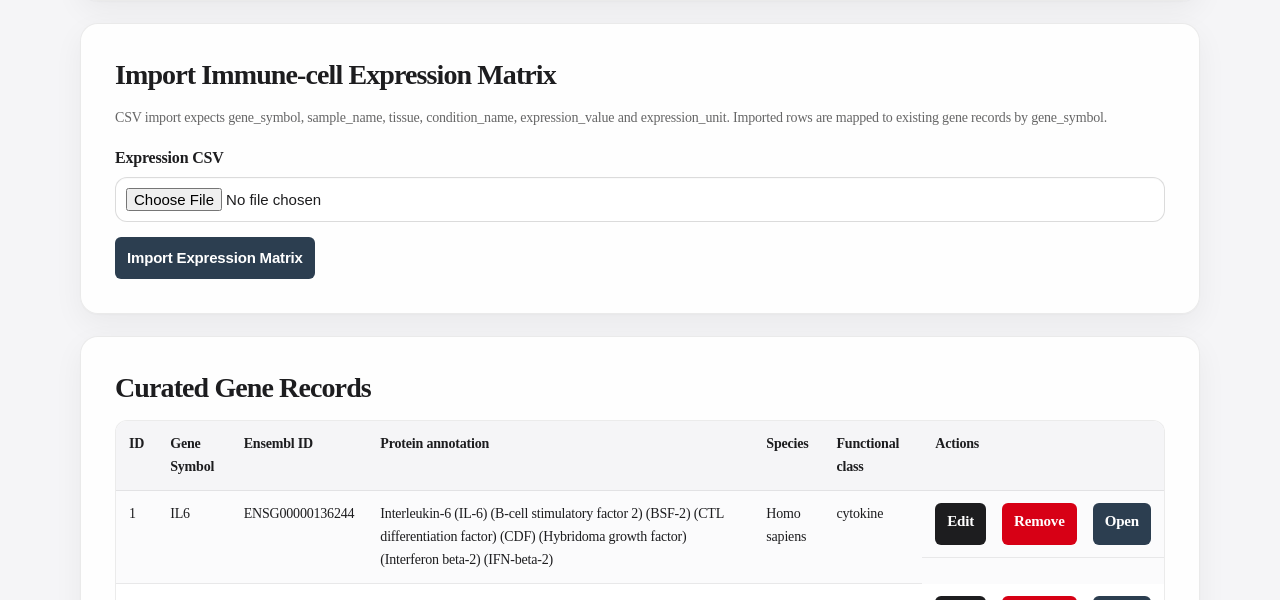
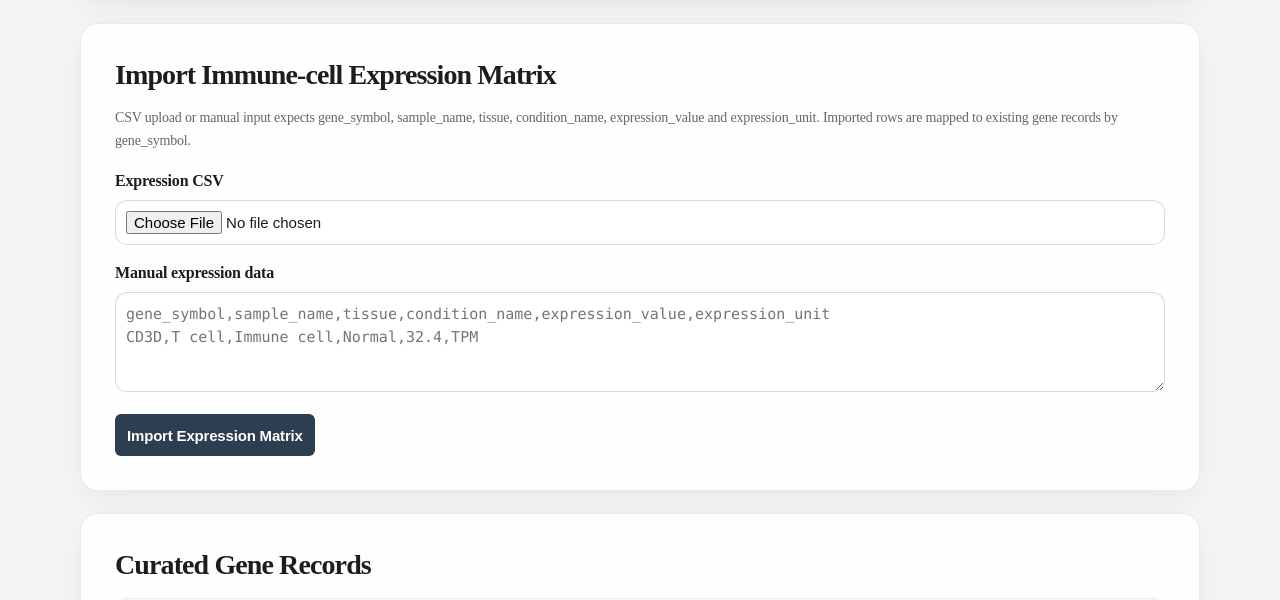
Before and after one commit to Han-Tao-scut/HTML_Study, a PHP site: page /admin.php in a window 1280 px wide. Shown: the part 1212-1812 px from the top of the page. Run offline with PHP 8.4, Linux system fonts and the light colour scheme; data comes from the database, SQL or seed files in the repository.

Commit message:
Add manual expression import fallback

```diff
--- a/admin.php
+++ b/admin.php
@@ -28,6 +28,101 @@ function gene_payload_from_post(): array
         'source_database' => post_value('source_database'),
         'source_url' => post_value('source_url')
     ];
+}
+
+function import_expression_rows(PDO $pdo, $handle, string $sourceName, string $sourceLabel): array
+{
+    $inserted = 0;
+    $skipped = 0;
+    $header = fgetcsv($handle);
+    $required = ['gene_symbol', 'sample_name', 'tissue', 'condition_name', 'expression_value', 'expression_unit'];
+
+    if ($header === false) {
+        throw new RuntimeException('没有找到表达矩阵表头。');
+    }
+
+    $header = array_map('trim', $header);
+    if (array_diff($required, $header)) {
+        throw new RuntimeException('表头不正确。需要 gene_symbol,sample_name,tissue,condition_name,expression_value,expression_unit');
+    }
+
+    $index = array_flip($header);
+    $pdo->beginTransaction();
+
+    $geneStmt = $pdo->prepare("SELECT id, species FROM genes WHERE gene_symbol = :gene_symbol LIMIT 1");
+    $sampleFindStmt = $pdo->prepare("SELECT id FROM samples WHERE sample_name = :sample_name LIMIT 1");
+    $sampleInsertStmt = $pdo->prepare("
+        INSERT INTO samples (sample_name, tissue, condition_name, species, source_database, description)
+        VALUES (:sample_name, :tissue, :condition_name, :species, :source_database, :description)
+    ");
+    $exprStmt = $pdo->prepare("
+        INSERT INTO expression (gene_id, sample_id, expression_value, expression_unit)
+        VALUES (:gene_id, :sample_id, :expression_value, :expression_unit)
+        ON DUPLICATE KEY UPDATE
+            expression_value = VALUES(expression_value),
+            expression_unit = VALUES(expression_unit)
+    ");
+
+    while (($row = fgetcsv($handle)) !== false) {
+        $geneSymbol = trim($row[$index['gene_symbol']] ?? '');
+        $sampleName = trim($row[$index['sample_name']] ?? '');
+        $tissue = trim($row[$index['tissue']] ?? '');
+        $conditionName = trim($row[$index['condition_name']] ?? '');
+        $expressionValue = trim($row[$index['expression_value']] ?? '');
+        $expressionUnit = trim($row[$index['expression_unit']] ?? 'TPM');
+
+        if ($geneSymbol === '' || $sampleName === '' || $expressionValue === '' || !is_numeric($expressionValue)) {
+            $skipped++;
+            continue;
+        }
+
+        $geneStmt->execute([':gene_symbol' => $geneSymbol]);
+        $gene = $geneStmt->fetch();
+        if (!$gene) {
+            $skipped++;
+            continue;
+        }
+
+        $sampleFindStmt->execute([':sample_name' => $sampleName]);
+        $sample = $sampleFindStmt->fetch();
+
+        if ($sample) {
+            $sampleId = (int)$sample['id'];
+        } else {
+            $sampleInsertStmt->execute([
+                ':sample_name' => $sampleName,
+                ':tissue' => $tissue,
+                ':condition_name' => $conditionName,
+                ':species' => $gene['species'],
+                ':source_database' => $sourceLabel,
+                ':description' => $sourceLabel === 'Manual input' ? 'Imported from manual expression input' : 'Imported from expression CSV'
+            ]);
+            $sampleId = (int)$pdo->lastInsertId();
+        }
+
+        $exprStmt->execute([
+            ':gene_id' => $gene['id'],
+            ':sample_id' => $sampleId,
+            ':expression_value' => $expressionValue,
+            ':expression_unit' => $expressionUnit !== '' ? $expressionUnit : 'TPM'
+        ]);
+        $inserted++;
+    }
+
+    $logStmt = $pdo->prepare("
+        INSERT INTO import_logs (file_name, import_type, records_inserted, notes)
+        VALUES (:file_name, :import_type, :records_inserted, :notes)
+    ");
+    $logStmt->execute([
+        ':file_name' => $sourceName,
+        ':import_type' => $sourceLabel === 'Manual input' ? 'expression_manual' : 'expression_csv',
+        ':records_inserted' => $inserted,
+        ':notes' => 'Skipped rows: ' . $skipped
+    ]);
+
+    $pdo->commit();
+
+    return [$inserted, $skipped];
 }
 
 if ($_SERVER['REQUEST_METHOD'] === 'POST' && ($_POST['action'] ?? '') === 'add') {
@@ -105,99 +200,17 @@ if ($_SERVER['REQUEST_METHOD'] === 'POST' && ($_POST['action'] ?? '') === 'delet
 }
 
 if ($_SERVER['REQUEST_METHOD'] === 'POST' && ($_POST['action'] ?? '') === 'import_expression') {
-    if (!isset($_FILES['expression_csv']) || $_FILES['expression_csv']['error'] !== UPLOAD_ERR_OK) {
-        $error = '请上传有效的 expression CSV 文件。';
-    } else {
-        $tmpName = $_FILES['expression_csv']['tmp_name'];
-        $originalName = $_FILES['expression_csv']['name'];
-        $inserted = 0;
-        $skipped = 0;
+    $manualExpression = trim($_POST['expression_manual'] ?? '');
+    $uploadError = $_FILES['expression_csv']['error'] ?? UPLOAD_ERR_NO_FILE;
 
+    if ($uploadError === UPLOAD_ERR_OK) {
         try {
-            $handle = fopen($tmpName, 'r');
-            $header = fgetcsv($handle);
-            $required = ['gene_symbol', 'sample_name', 'tissue', 'condition_name', 'expression_value', 'expression_unit'];
-
-            if ($header === false || array_diff($required, $header)) {
-                throw new RuntimeException('CSV 表头不正确。需要 gene_symbol,sample_name,tissue,condition_name,expression_value,expression_unit');
+            $handle = fopen($_FILES['expression_csv']['tmp_name'], 'r');
+            if ($handle === false) {
+                throw new RuntimeException('无法读取上传的 CSV 文件。');
             }
-
-            $index = array_flip($header);
-            $pdo->beginTransaction();
-
-            $geneStmt = $pdo->prepare("SELECT id, species FROM genes WHERE gene_symbol = :gene_symbol LIMIT 1");
-            $sampleFindStmt = $pdo->prepare("SELECT id FROM samples WHERE sample_name = :sample_name LIMIT 1");
-            $sampleInsertStmt = $pdo->prepare("
-                INSERT INTO samples (sample_name, tissue, condition_name, species, source_database, description)
-                VALUES (:sample_name, :tissue, :condition_name, :species, :source_database, :description)
-            ");
-            $exprStmt = $pdo->prepare("
-                INSERT INTO expression (gene_id, sample_id, expression_value, expression_unit)
-                VALUES (:gene_id, :sample_id, :expression_value, :expression_unit)
-                ON DUPLICATE KEY UPDATE
-                    expression_value = VALUES(expression_value),
-                    expression_unit = VALUES(expression_unit)
-            ");
-
-            while (($row = fgetcsv($handle)) !== false) {
-                $geneSymbol = trim($row[$index['gene_symbol']] ?? '');
-                $sampleName = trim($row[$index['sample_name']] ?? '');
-                $tissue = trim($row[$index['tissue']] ?? '');
-                $conditionName = trim($row[$index['condition_name']] ?? '');
-                $expressionValue = trim($row[$index['expression_value']] ?? '');
-                $expressionUnit = trim($row[$index['expression_unit']] ?? 'TPM');
-
-                if ($geneSymbol === '' || $sampleName === '' || $expressionValue === '' || !is_numeric($expressionValue)) {
-                    $skipped++;
-                    continue;
-                }
-
-                $geneStmt->execute([':gene_symbol' => $geneSymbol]);
-                $gene = $geneStmt->fetch();
-                if (!$gene) {
-                    $skipped++;
-                    continue;
-                }
-
-                $sampleFindStmt->execute([':sample_name' => $sampleName]);
-                $sample = $sampleFindStmt->fetch();
-
-                if ($sample) {
-                    $sampleId = (int)$sample['id'];
-                } else {
-                    $sampleInsertStmt->execute([
-                        ':sample_name' => $sampleName,
-                        ':tissue' => $tissue,
-                        ':condition_name' => $conditionName,
-                        ':species' => $gene['species'],
-                        ':source_database' => 'CSV import',
-                        ':description' => 'Imported from expression CSV'
-                    ]);
-                    $sampleId = (int)$pdo->lastInsertId();
-                }
-
-                $exprStmt->execute([
-                    ':gene_id' => $gene['id'],
-                    ':sample_id' => $sampleId,
-                    ':expression_value' => $expressionValue,
-                    ':expression_unit' => $expressionUnit !== '' ? $expressionUnit : 'TPM'
-                ]);
-                $inserted++;
-            }
-
+            [$inserted, $skipped] = import_expression_rows($pdo, $handle, $_FILES['expression_csv']['name'], 'CSV import');
             fclose($handle);
-
-            $logStmt = $pdo->prepare("
-                INSERT INTO import_logs (file_name, import_type, records_inserted, notes)
-                VALUES (:file_name, 'expression_csv', :records_inserted, :notes)
-            ");
-            $logStmt->execute([
-                ':file_name' => $originalName,
-                ':records_inserted' => $inserted,
-                ':notes' => 'Skipped rows: ' . $skipped
-            ]);
-
-            $pdo->commit();
             $message = '表达数据导入完成：成功处理 ' . $inserted . ' 行，跳过 ' . $skipped . ' 行。';
         } catch (Throwable $e) {
             if ($pdo->inTransaction()) {
@@ -208,6 +221,30 @@ if ($_SERVER['REQUEST_METHOD'] === 'POST' && ($_POST['action'] ?? '') === 'impor
             }
             $error = '导入失败：' . $e->getMessage();
         }
+    } elseif ($manualExpression !== '') {
+        try {
+            $handle = fopen('php://temp', 'r+');
+            if ($handle === false) {
+                throw new RuntimeException('无法读取手动输入的表达数据。');
+            }
+            fwrite($handle, $manualExpression);
+            rewind($handle);
+            [$inserted, $skipped] = import_expression_rows($pdo, $handle, 'manual expression input', 'Manual input');
+            fclose($handle);
+            $message = '表达数据导入完成：成功处理 ' . $inserted . ' 行，跳过 ' . $skipped . ' 行。';
+        } catch (Throwable $e) {
+            if ($pdo->inTransaction()) {
+                $pdo->rollBack();
+            }
+            if (isset($handle) && is_resource($handle)) {
+                fclose($handle);
+            }
+            $error = '导入失败：' . $e->getMessage();
+        }
+    } elseif ($uploadError !== UPLOAD_ERR_NO_FILE) {
+        $error = '请上传有效的 expression CSV 文件，或在文本框中手动输入表达数据。';
+    } else {
+        $error = '请上传 expression CSV 文件，或在文本框中手动输入表达数据。';
     }
 }
 
@@ -476,12 +513,16 @@ $geneList = $pdo->query("
 
         <section class="card">
             <h2>Import Immune-cell Expression Matrix</h2>
-            <p class="note">CSV import expects gene_symbol, sample_name, tissue, condition_name, expression_value and expression_unit. Imported rows are mapped to existing gene records by gene_symbol.</p>
+            <p class="note">CSV upload or manual input expects gene_symbol, sample_name, tissue, condition_name, expression_value and expression_unit. Imported rows are mapped to existing gene records by gene_symbol.</p>
             <form method="POST" action="admin.php" enctype="multipart/form-data">
                 <input type="hidden" name="action" value="import_expression">
                 <div class="form-group">
                     <label for="expression_csv">Expression CSV</label>
-                    <input type="file" id="expression_csv" name="expression_csv" accept=".csv,text/csv" required>
+                    <input type="file" id="expression_csv" name="expression_csv" accept=".csv,text/csv">
+                </div>
+                <div class="form-group full">
+                    <label for="expression_manual">Manual expression data</label>
+                    <textarea id="expression_manual" name="expression_manual" placeholder="gene_symbol,sample_name,tissue,condition_name,expression_value,expression_unit&#10;CD3D,T cell,Immune cell,Normal,32.4,TPM"></textarea>
                 </div>
                 <button type="submit" class="btn">Import Expression Matrix</button>
             </form>
```
